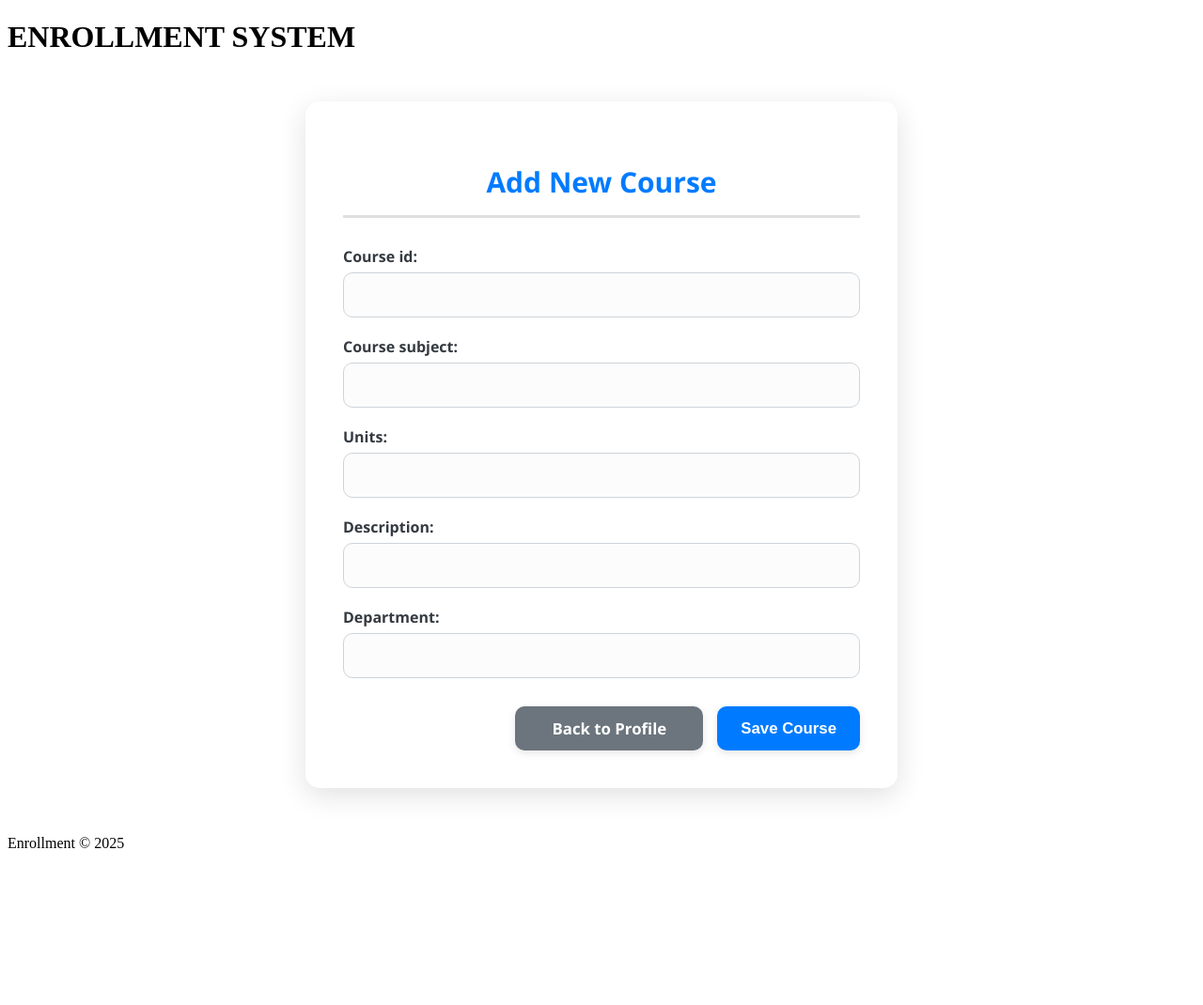
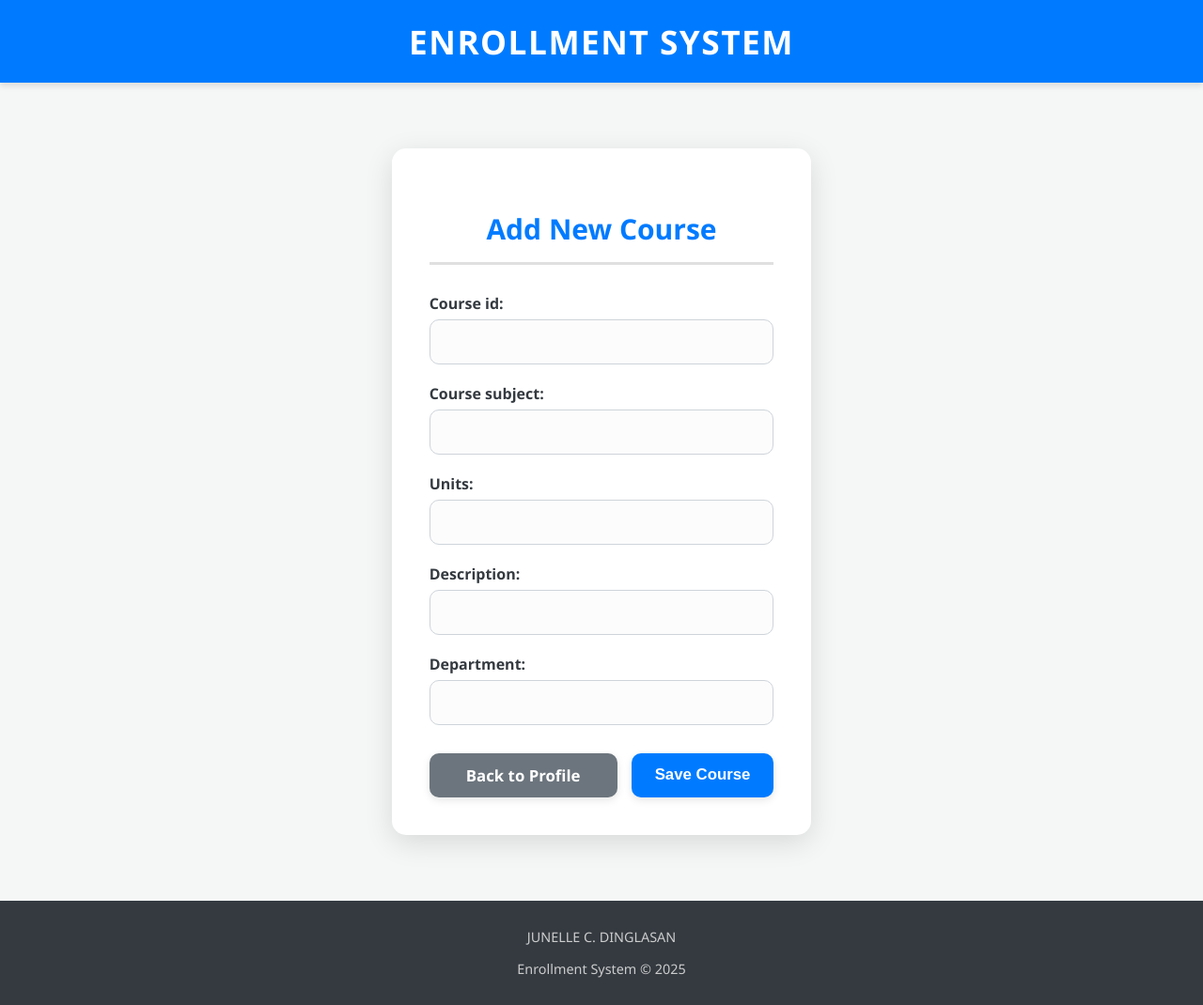
Before and after one commit to junelledinglasan/FINALS_ACTIVITY_5_ITPS309, a Django app: page /addcourse/ in a window 1280 px wide. Shown: the whole page at 94% size. Before the commit the page ends 903 px from the top, so only its background shows below. Run offline with Django 5.2, Linux system fonts and the light colour scheme; a user stored in the database is signed in.

Commit message:
Update base.html

```diff
--- a/enrollment/online_enrollment/templates/base.html
+++ b/enrollment/online_enrollment/templates/base.html
@@ -3,7 +3,96 @@
 <head>
     <meta charset="UTF-8">
     <meta name="viewport" content="width=device-width, initial-scale=1.0">
-    <title>{% block title %}{% endblock %}</title>
+    <title>Enrollment System | {% block title %}{% endblock %}</title>
+
+    <style>
+        /* Global Reset and Typography */
+        body {
+            font-family: 'Segoe UI', Tahoma, Geneva, Verdana, sans-serif;
+            margin: 0;
+            padding: 0;
+            background-color: #f4f7f6; /* Light background */
+            color: #333;
+            min-height: 100vh;
+            display: flex;
+            flex-direction: column;
+        }
+
+        /* Header Styling */
+        header {
+            background-color: #007bff; /* Primary blue color */
+            color: white;
+            padding: 20px 0;
+            text-align: center;
+            box-shadow: 0 4px 6px rgba(0, 0, 0, 0.1);
+        }
+
+        header h1 {
+            margin: 0;
+            font-size: 2.2em;
+            letter-spacing: 1.5px;
+        }
+
+        /* Main Content Area */
+        main {
+            flex-grow: 1; /* Ensures the main content takes up all available space */
+            padding: 20px;
+            width: 100%;
+            box-sizing: border-box;
+            /* Flex center alignment para sa mga forms (Login/Register) */
+            display: flex;
+            justify-content: center;
+            align-items: center;
+        }
+
+        /* Ensures the container classes (like .login-container) are centered by main */
+        .login-container, .register-container, .profile-container, .grades-container {
+            margin-top: 20px;
+            margin-bottom: 20px;
+        }
+
+
+        /* Footer Styling */
+        footer {
+            background-color: #343a40; /* Darker color for contrast */
+            color: #ccc;
+            text-align: center;
+            padding: 15px 0;
+            font-size: 0.9em;
+            width: 100%;
+        }
+
+        /* Link styles (general link appearance) */
+        a {
+            color: #007bff;
+            text-decoration: none;
+            transition: color 0.3s;
+        }
+
+        a:hover {
+            color: #0056b3;
+            text-decoration: underline;
+        }
+
+        /* Utility styles for buttons (reusable styles if needed outside specific forms) */
+        button a {
+            color: white !important; /* Forces link text inside buttons to be white */
+            text-decoration: none !important;
+        }
+
+
+        /* Optional: Style for Django messages/errors */
+        .messages {
+            list-style: none;
+            padding: 10px 20px;
+            margin: 10px 0;
+            border-radius: 5px;
+            background-color: #ffeeba;
+            color: #856404;
+            border: 1px solid #ffeeba;
+        }
+
+    </style>
 </head>
 <body>
     <header>
@@ -14,8 +103,10 @@
         {% block content %}{% endblock %}
     </main>
 
+
     <footer>
-        <p>Enrollment &copy; 2025</p>
+        <p>JUNELLE C. DINGLASAN</p>
+        <p>Enrollment System &copy; 2025</p>
     </footer>
 
 </body>
```
